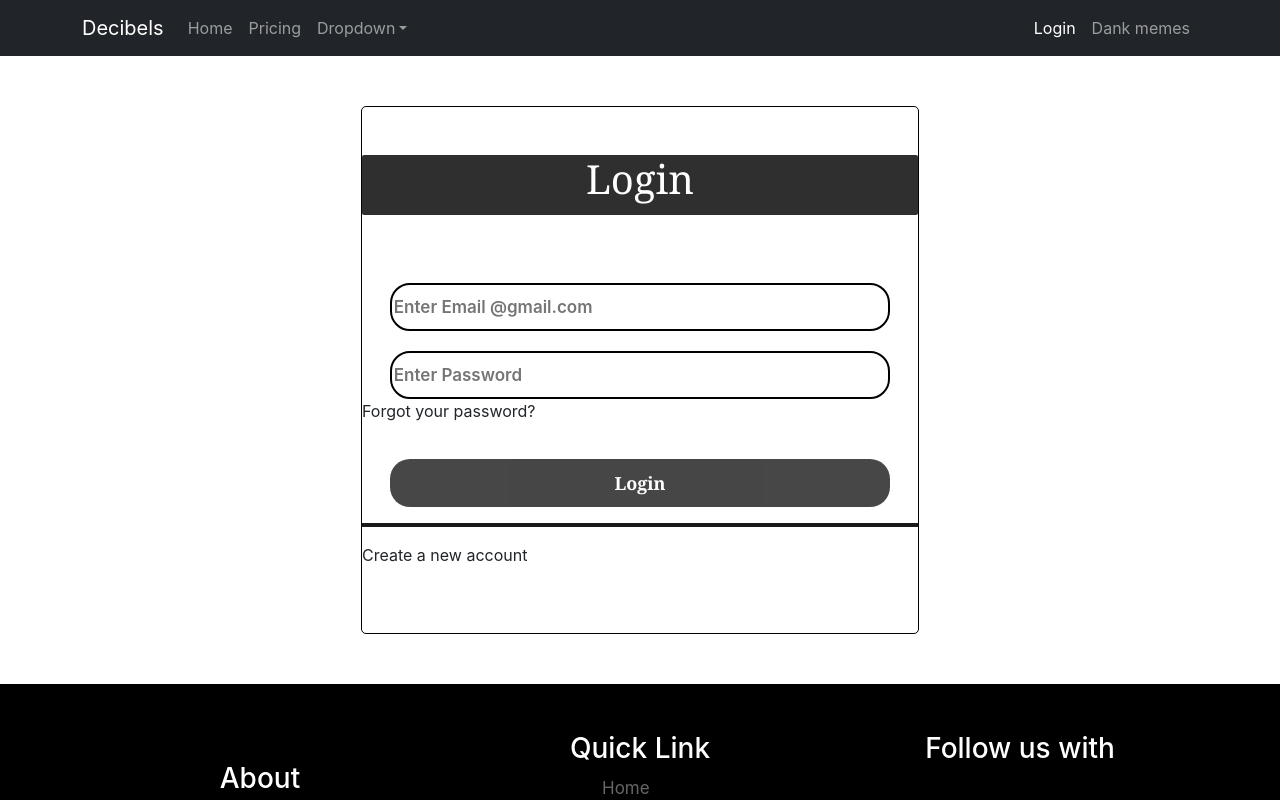
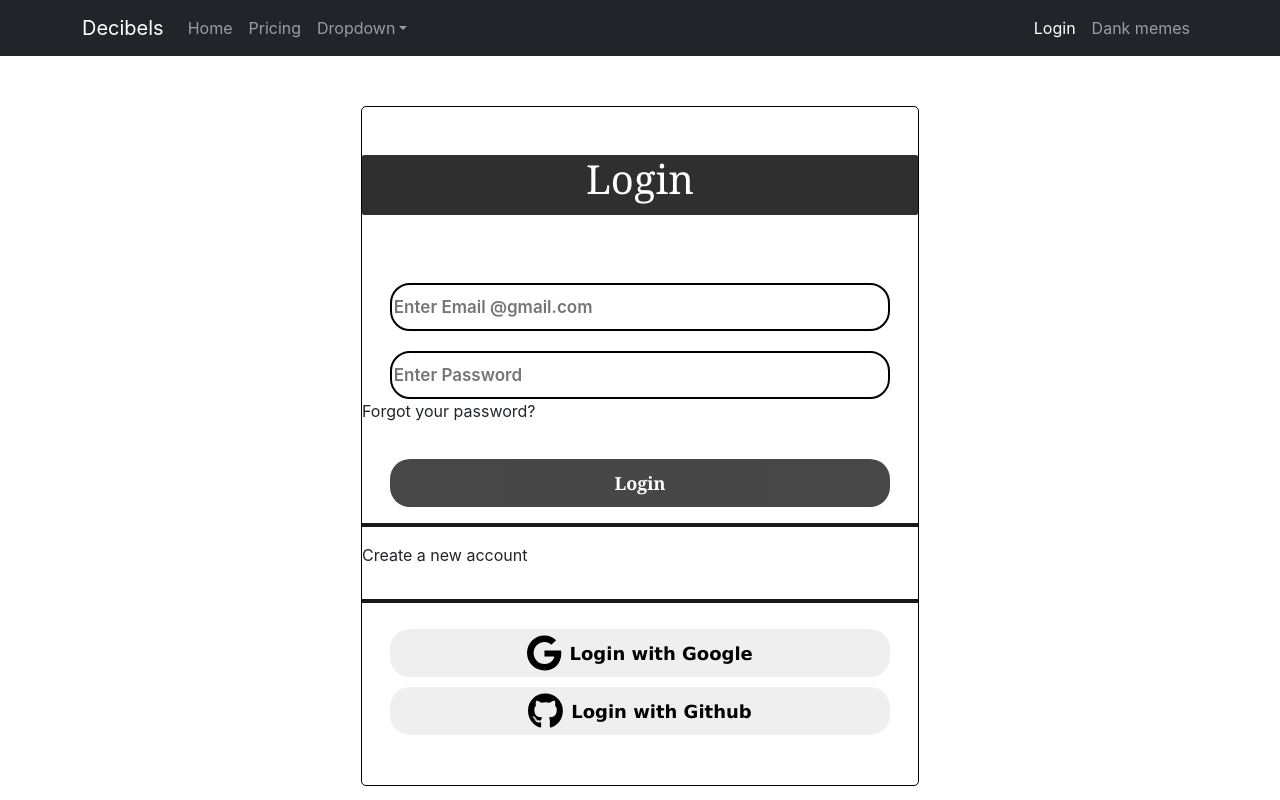
Before and after one commit to mdsujan-mridha/Decibels, a React (Create React App) app: page /login in a window 1280 px wide. Shown: the top 800 px of the page. Built offline with nearby package versions, Linux system fonts and the light colour scheme.

Commit message:
create social login

```diff
--- a/src/Components/Authentication/Login.js
+++ b/src/Components/Authentication/Login.js
@@ -1,6 +1,7 @@
 import React from 'react';
 
 import './Login.css';
+import SocialLogin from './SocialLogin/SocialLogin';
 
 const Login = () => {
     return (
@@ -15,11 +16,13 @@ const Login = () => {
                             <input className='password-field' type="password" name="password" id="2" placeholder='Enter Password' />
                             <p> Forgot your password? </p>
                             <input className='login-btn' type="submit" value="Login" />
-                            <hr className="new1" />
+                            <hr className="new1"/>
                         </form>
                     </div>
 
                     <p> Create a new account </p>
+                    <hr className="new1"/>
+                    <SocialLogin></SocialLogin>
 
                 </div>
             </div>
--- a/src/Components/Authentication/SocialLogin/SocialLogin.css
+++ b/src/Components/Authentication/SocialLogin/SocialLogin.css
@@ -0,0 +1,26 @@
+.social-login form{
+
+  display: flex;
+  flex-direction: column;
+
+
+}
+.social-login  .google-login,
+.github-login{
+    margin-top: 10px;
+    width: 90%;
+    margin-left: 5%;
+    height: 48px;
+    border: none;
+    border-radius: 20px;
+    font-size: 18px;
+    font-weight: 600;
+    font-family: Verdana, Geneva, Tahoma, sans-serif;
+    display: flex;
+    align-items: center;
+    text-align: center;
+    justify-content: center;
+}
+.social-login  .google-login .img, svg{
+    margin-right: 8px;
+}
--- a/src/Components/Authentication/SocialLogin/SocialLogin.js
+++ b/src/Components/Authentication/SocialLogin/SocialLogin.js
@@ -0,0 +1,19 @@
+import React from 'react';
+import { FontAwesomeIcon } from '@fortawesome/react-fontawesome'
+import {
+    faGoogle,
+    faGithub } from '@fortawesome/free-brands-svg-icons';
+import './SocialLogin.css';
+
+const SocialLogin = () => {
+    return (
+        <div className='social-login'>
+            <form>
+            <button className='google-login'> <FontAwesomeIcon icon={faGoogle} size='2x'/> Login with Google </button>
+            <button className='github-login'> <FontAwesomeIcon icon={faGithub} size='2x'/> Login with Github </button>
+            </form>
+        </div>
+    );
+};
+
+export default SocialLogin;
```
